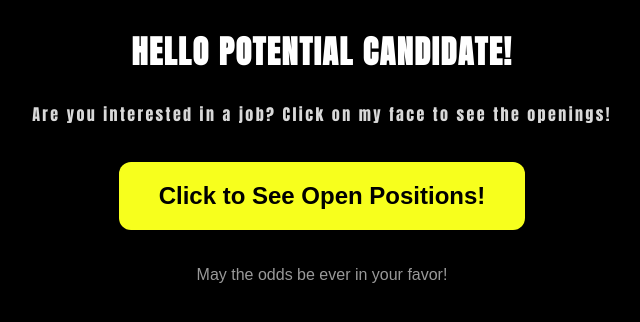
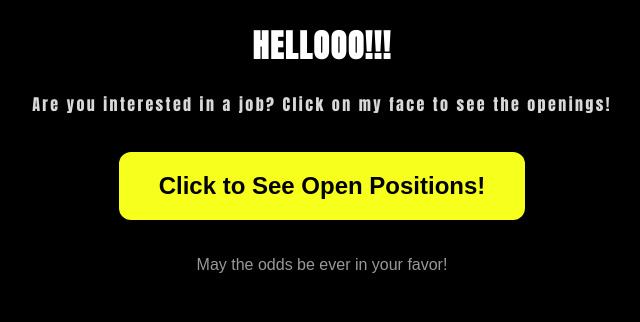
Before and after one commit to 1sharpc/QR_Link, a plain HTML site: page index.html in a window 1280 px wide. Shown: the whole page, without its empty margins (318-958 px from the left). Drawn offline with Linux system fonts and the light colour scheme.

Commit message:
Change heading from h2 to h1 and update text

```diff
--- a/index.html
+++ b/index.html
@@ -52,7 +52,7 @@
 
 <body>
 
-<h2 class="heading">Hello Potential Candidate!</h2>
+<h1 class="heading">Hellooo!!!</h1>
   <p class="subheading">Are you interested in a job? Click on my face to see the openings!</p>
 
   <a class="button" href="https://sbmmanagement.wd108.myworkdayjobs.com/SBM?locations=c4fefbf9f9e1100111b3180ff2d70000">Click to See Open Positions!</a>
```
